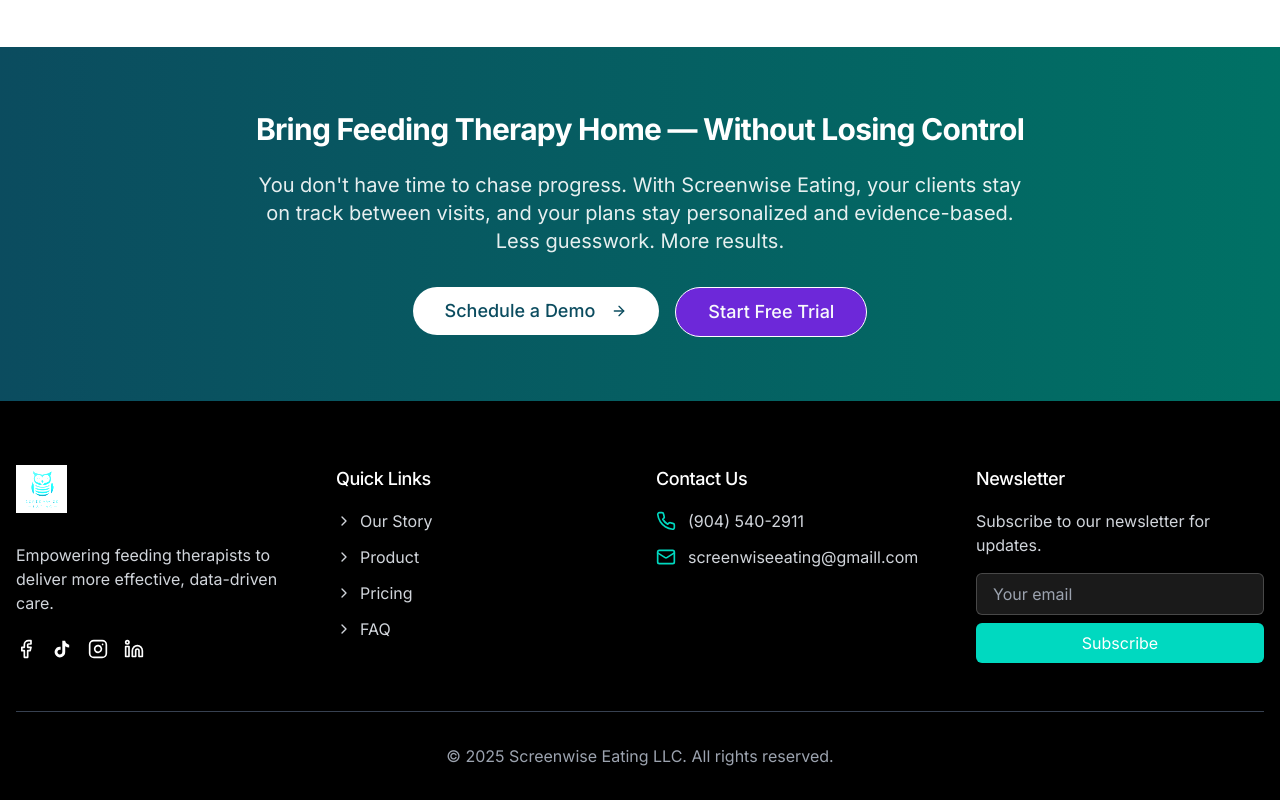
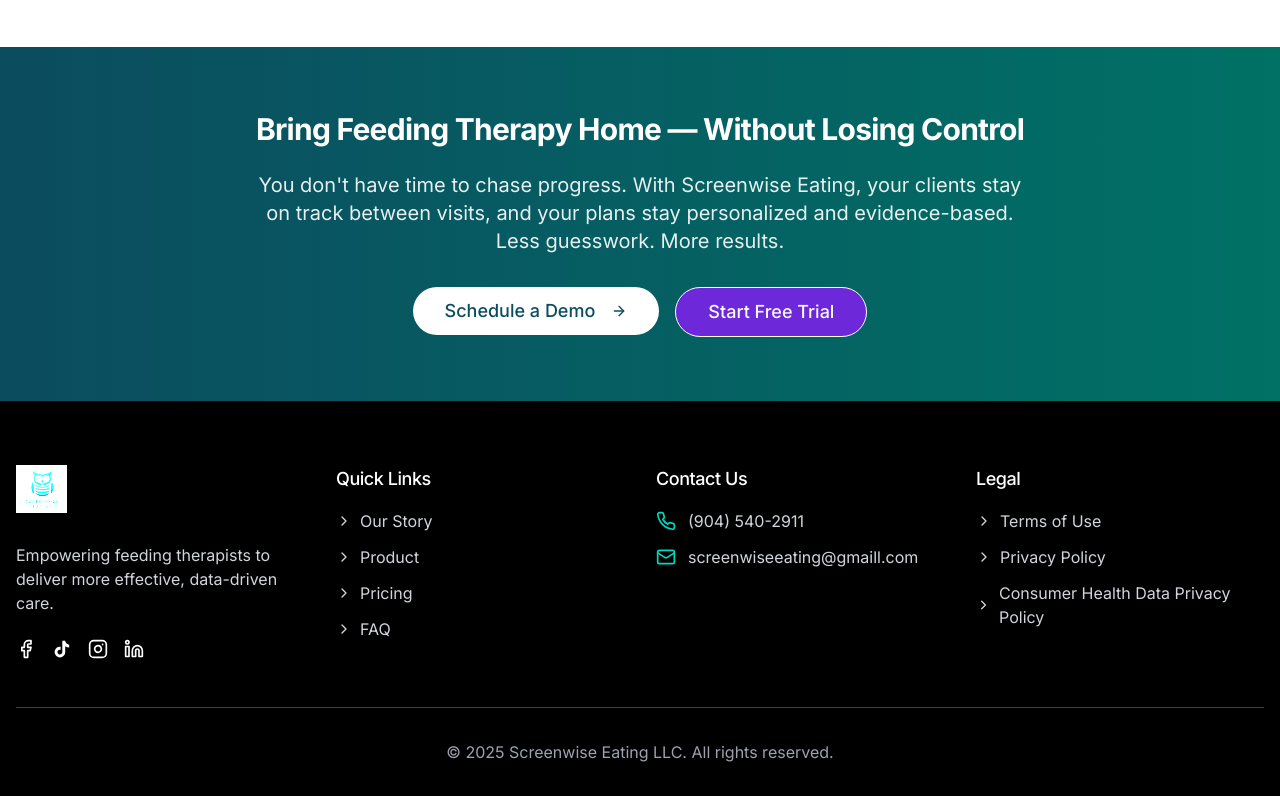
Before and after one commit to canaankimball/screenwise-website-builder, a React (Vite) app: page / in a window 1280 px wide. Shown: the part 5197-5997 px from the top of the page. Built offline with nearby package versions, Linux system fonts and the light colour scheme.

Commit message:
Remove newsletter, add legal links
Removed the newsletter section from the footer and added "Terms of Use", "Privacy Policy", and "Consumer Health Data Privacy Policy" links under a "Legal" header. Created placeholder pages for each link.

```diff
--- a/src/App.tsx
+++ b/src/App.tsx
@@ -1,17 +1,21 @@
 
-import { Toaster } from "@/components/ui/toaster";
-import { Toaster as Sonner } from "@/components/ui/sonner";
+import { Toaster } from "@/components/ui/sonner";
 import { TooltipProvider } from "@/components/ui/tooltip";
 import { QueryClient, QueryClientProvider } from "@tanstack/react-query";
 import { BrowserRouter, Routes, Route } from "react-router-dom";
-import ScrollToTop from "./components/ScrollToTop";
 import Index from "./pages/Index";
 import OurStory from "./pages/OurStory";
 import Product from "./pages/Product";
 import Pricing from "./pages/Pricing";
+import FAQ from "./pages/FAQ";
+import Enterprise from "./pages/Enterprise";
+import SmallBusiness from "./pages/SmallBusiness";
 import SupportingResearch from "./pages/SupportingResearch";
-import FAQ from "./pages/FAQ";
+import TermsOfUse from "./pages/TermsOfUse";
+import PrivacyPolicy from "./pages/PrivacyPolicy";
+import ConsumerHealthDataPrivacyPolicy from "./pages/ConsumerHealthDataPrivacyPolicy";
 import NotFound from "./pages/NotFound";
+import ScrollToTop from "./components/ScrollToTop";
 
 const queryClient = new QueryClient();
 
@@ -19,7 +23,6 @@ const App = () => (
   <QueryClientProvider client={queryClient}>
     <TooltipProvider>
       <Toaster />
-      <Sonner />
       <BrowserRouter>
         <ScrollToTop />
         <Routes>
@@ -27,9 +30,13 @@ const App = () => (
           <Route path="/our-story" element={<OurStory />} />
           <Route path="/product" element={<Product />} />
           <Route path="/pricing" element={<Pricing />} />
+          <Route path="/faq" element={<FAQ />} />
+          <Route path="/enterprise" element={<Enterprise />} />
+          <Route path="/small-business" element={<SmallBusiness />} />
           <Route path="/supporting-research" element={<SupportingResearch />} />
-          <Route path="/faq" element={<FAQ />} />
-          {/* ADD ALL CUSTOM ROUTES ABOVE THE CATCH-ALL "*" ROUTE */}
+          <Route path="/terms-of-use" element={<TermsOfUse />} />
+          <Route path="/privacy-policy" element={<PrivacyPolicy />} />
+          <Route path="/consumer-health-data-privacy-policy" element={<ConsumerHealthDataPrivacyPolicy />} />
           <Route path="*" element={<NotFound />} />
         </Routes>
       </BrowserRouter>
--- a/src/components/Footer.tsx
+++ b/src/components/Footer.tsx
@@ -55,9 +55,6 @@ const Footer = () => {
                   <ChevronRight size={16} className="mr-2" /> FAQ
                 </Link>
               </li>
-              <li>
-
-              </li>
             </ul>
           </div>
 
@@ -76,16 +73,26 @@ const Footer = () => {
             </ul>
           </div>
 
-          {/* Newsletter */}
+          {/* Legal */}
           <div>
-            <h4 className="text-lg font-medium mb-4">Newsletter</h4>
-            <p className="text-gray-300 mb-4">Subscribe to our newsletter for updates.</p>
-            <form className="flex flex-col space-y-2">
-              <input type="email" placeholder="Your email" className="px-4 py-2 rounded-md bg-white/10 text-white border border-white/20 focus:outline-none focus:border-screenwise-teal" />
-              <button type="submit" className="px-4 py-2 bg-screenwise-teal text-white rounded-md hover:bg-screenwise-teal-dark transition-colors">
-                Subscribe
-              </button>
-            </form>
+            <h4 className="text-lg font-medium mb-4">Legal</h4>
+            <ul className="space-y-3">
+              <li>
+                <Link to="/terms-of-use" className="text-gray-300 hover:text-screenwise-teal transition-colors flex items-center">
+                  <ChevronRight size={16} className="mr-2" /> Terms of Use
+                </Link>
+              </li>
+              <li>
+                <Link to="/privacy-policy" className="text-gray-300 hover:text-screenwise-teal transition-colors flex items-center">
+                  <ChevronRight size={16} className="mr-2" /> Privacy Policy
+                </Link>
+              </li>
+              <li>
+                <Link to="/consumer-health-data-privacy-policy" className="text-gray-300 hover:text-screenwise-teal transition-colors flex items-center">
+                  <ChevronRight size={16} className="mr-2" /> Consumer Health Data Privacy Policy
+                </Link>
+              </li>
+            </ul>
           </div>
         </div>
 
--- /dev/null
+++ b/src/pages/ConsumerHealthDataPrivacyPolicy.tsx
@@ -0,0 +1,26 @@
+
+import React from 'react';
+import Layout from '@/components/Layout';
+
+const ConsumerHealthDataPrivacyPolicy = () => {
+  return (
+    <Layout>
+      <section className="py-16">
+        <div className="container mx-auto px-4">
+          <h1 className="text-4xl md:text-5xl font-bold text-screenwise-navy mb-8 text-center">Consumer Health Data Privacy Policy</h1>
+          <div className="max-w-4xl mx-auto bg-white p-8 rounded-lg shadow-lg">
+            <p className="text-gray-600 leading-relaxed">
+              This is placeholder text for the Consumer Health Data Privacy Policy page. You can paste your actual Consumer Health Data Privacy Policy document content here.
+              Lorem ipsum dolor sit amet, consectetur adipiscing elit. Sed do eiusmod tempor incididunt ut labore et dolore magna aliqua.
+              Ut enim ad minim veniam, quis nostrud exercitation ullamco laboris nisi ut aliquip ex ea commodo consequat.
+              Duis aute irure dolor in reprehenderit in voluptate velit esse cillum dolore eu fugiat nulla pariatur.
+              Excepteur sint occaecat cupidatat non proident, sunt in culpa qui officia deserunt mollit anim id est laborum.
+            </p>
+          </div>
+        </div>
+      </section>
+    </Layout>
+  );
+};
+
+export default ConsumerHealthDataPrivacyPolicy;
--- /dev/null
+++ b/src/pages/PrivacyPolicy.tsx
@@ -0,0 +1,26 @@
+
+import React from 'react';
+import Layout from '@/components/Layout';
+
+const PrivacyPolicy = () => {
+  return (
+    <Layout>
+      <section className="py-16">
+        <div className="container mx-auto px-4">
+          <h1 className="text-4xl md:text-5xl font-bold text-screenwise-navy mb-8 text-center">Privacy Policy</h1>
+          <div className="max-w-4xl mx-auto bg-white p-8 rounded-lg shadow-lg">
+            <p className="text-gray-600 leading-relaxed">
+              This is placeholder text for the Privacy Policy page. You can paste your actual Privacy Policy document content here.
+              Lorem ipsum dolor sit amet, consectetur adipiscing elit. Sed do eiusmod tempor incididunt ut labore et dolore magna aliqua.
+              Ut enim ad minim veniam, quis nostrud exercitation ullamco laboris nisi ut aliquip ex ea commodo consequat.
+              Duis aute irure dolor in reprehenderit in voluptate velit esse cillum dolore eu fugiat nulla pariatur.
+              Excepteur sint occaecat cupidatat non proident, sunt in culpa qui officia deserunt mollit anim id est laborum.
+            </p>
+          </div>
+        </div>
+      </section>
+    </Layout>
+  );
+};
+
+export default PrivacyPolicy;
--- /dev/null
+++ b/src/pages/TermsOfUse.tsx
@@ -0,0 +1,26 @@
+
+import React from 'react';
+import Layout from '@/components/Layout';
+
+const TermsOfUse = () => {
+  return (
+    <Layout>
+      <section className="py-16">
+        <div className="container mx-auto px-4">
+          <h1 className="text-4xl md:text-5xl font-bold text-screenwise-navy mb-8 text-center">Terms of Use</h1>
+          <div className="max-w-4xl mx-auto bg-white p-8 rounded-lg shadow-lg">
+            <p className="text-gray-600 leading-relaxed">
+              This is placeholder text for the Terms of Use page. You can paste your actual Terms of Use document content here.
+              Lorem ipsum dolor sit amet, consectetur adipiscing elit. Sed do eiusmod tempor incididunt ut labore et dolore magna aliqua.
+              Ut enim ad minim veniam, quis nostrud exercitation ullamco laboris nisi ut aliquip ex ea commodo consequat.
+              Duis aute irure dolor in reprehenderit in voluptate velit esse cillum dolore eu fugiat nulla pariatur.
+              Excepteur sint occaecat cupidatat non proident, sunt in culpa qui officia deserunt mollit anim id est laborum.
+            </p>
+          </div>
+        </div>
+      </section>
+    </Layout>
+  );
+};
+
+export default TermsOfUse;
```
